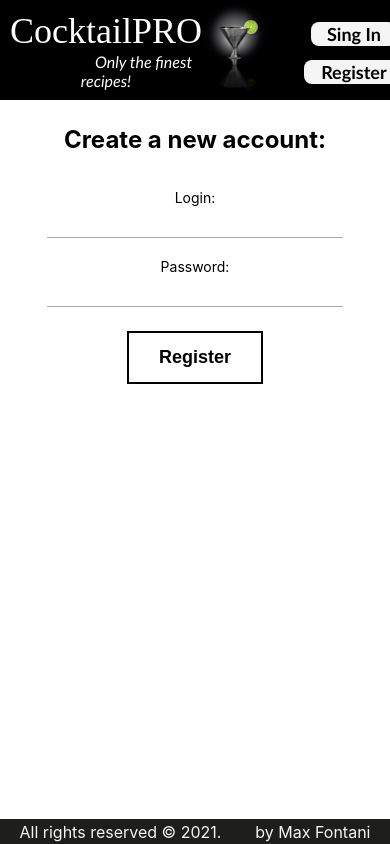
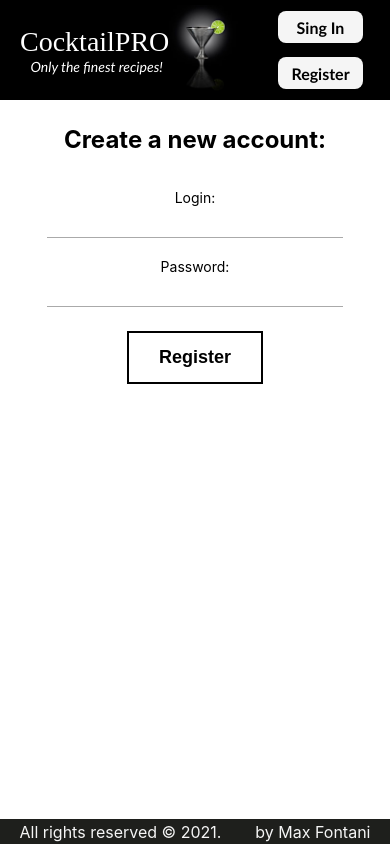
Before and after one commit to maxfontani/cocktail-pro, a React (Create React App) app: page /cocktail-pro/register in a window 390 px wide. Built offline with nearby package versions, Linux system fonts and the light colour scheme; a web font is replaced by a local one; what nope-validator would draw is missing.

Commit message:
fix mobile css

```diff
--- a/src/components/Logo/Logo.module.css
+++ b/src/components/Logo/Logo.module.css
@@ -46,3 +46,14 @@
 .link {
   text-decoration: none;
 }
+@media all and (max-width: 480px) {
+  .logo {
+    font-size: 28px;
+    margin-left: 10px;
+  }
+
+  .subtitle {
+    font-size: 14px;
+    text-indent: 14px;
+  }
+}
--- a/src/components/User/AuthButtons/AuthButtons.module.css
+++ b/src/components/User/AuthButtons/AuthButtons.module.css
@@ -50,8 +50,29 @@ a {
   background-color: #21e065;
 }
 
-@media all and (max-width: 480px) {
+@media all and (max-width: 640px) {
   .outer {
     flex-direction: column;
+    align-items: flex-end;
+    margin: 4px 20px 4px 0;
+  }
+  .signInBtn {
+    width: 100px;
+  }
+
+  .regBtn {
+    width: 100px;
   }
 }
+
+@media all and (max-width: 480px) {
+  .signInBtn {
+    font-size: 16px;
+    width: 85px;
+  }
+
+  .regBtn {
+    font-size: 16px;
+    width: 85px;
+  }
+}
```
